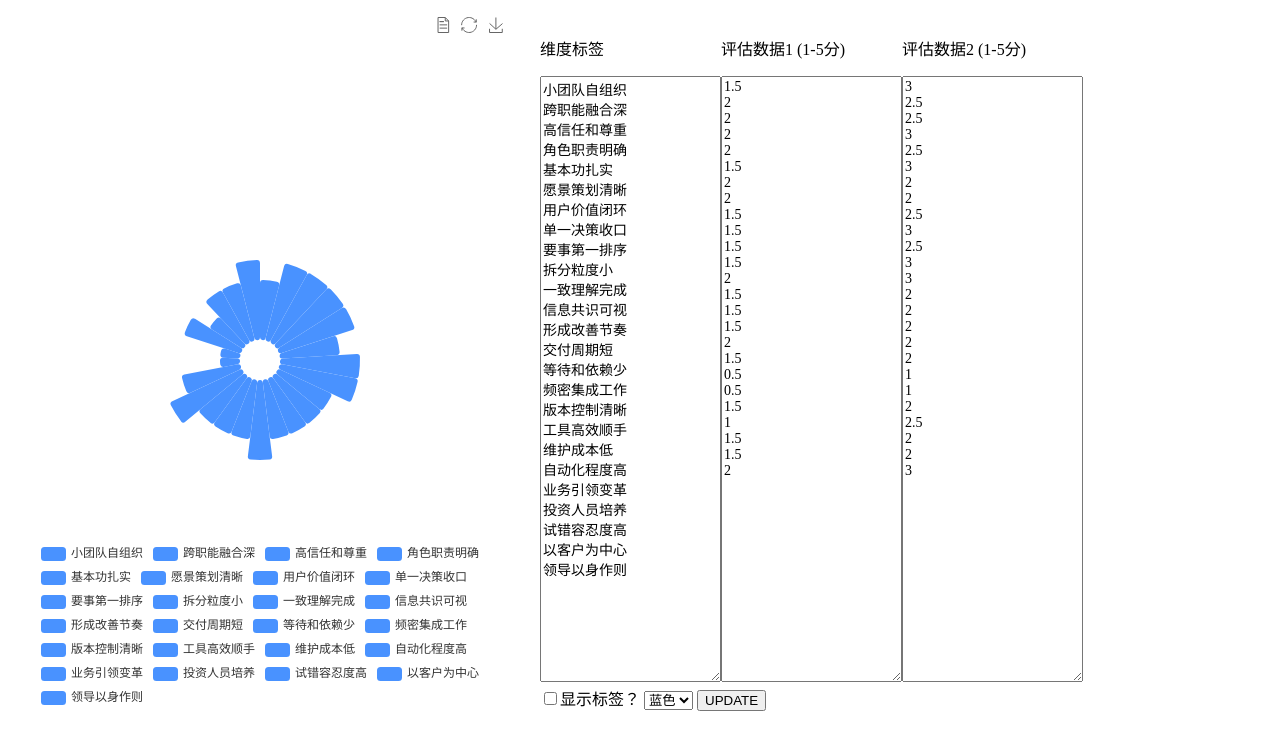
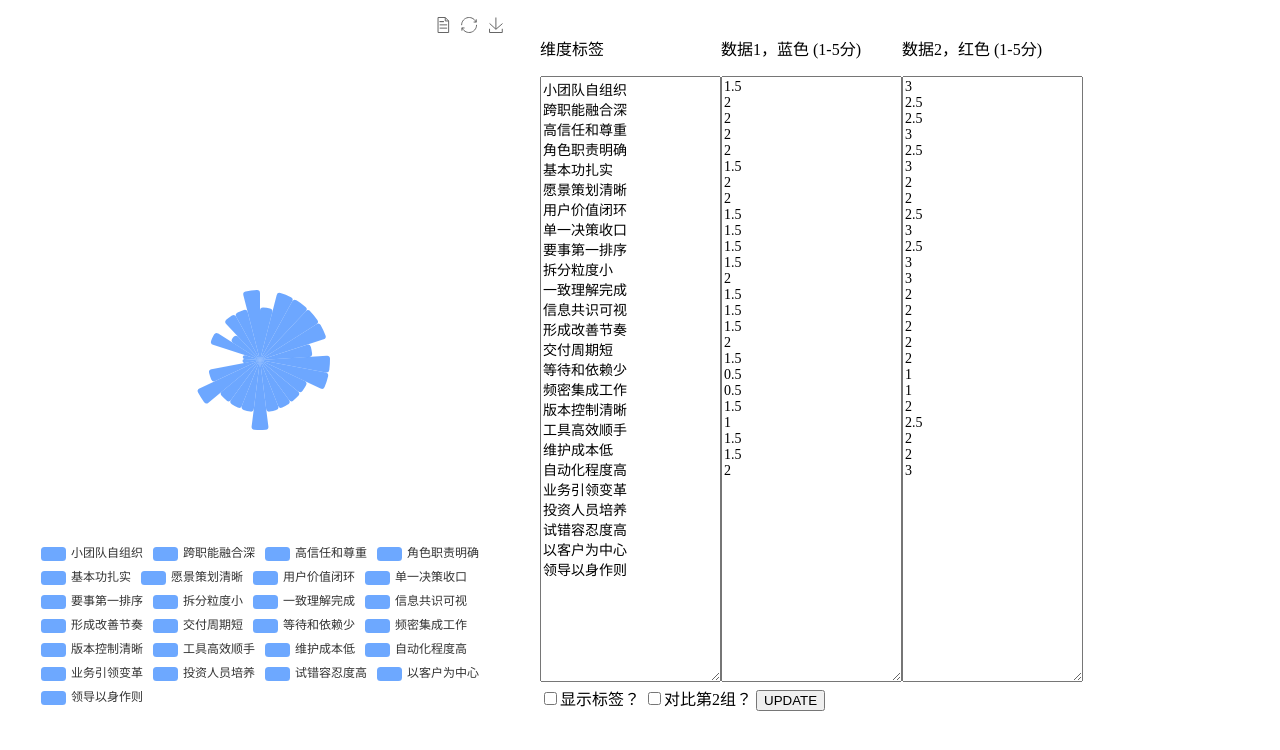
Before and after one commit to mebusw/roseType-balance-wheel-assessment-tool, a plain HTML site: page index.html in a window 1280 px wide. Drawn offline with nearby package versions, Linux system fonts and the light colour scheme.

Commit message:
control to display whether 1 or 2 diagram

```diff
--- a/index.html
+++ b/index.html
@@ -16,15 +16,11 @@
         <div id="container" style="float: left; height: 700px; width: 500px;margin: 10px;"></div>
         <div style=" margin: 20px;float: left;">
         	<div style="float: left;"><p>维度标签</p><textarea id="dimensions" style="font-family: serif; font-size: 14px; height: 600px;"></textarea></div>
-        	<div style="float: left;"><p>评估数据1 (1-5分)</p><textarea id="teamData1" style="font-family: serif; font-size: 14px;height: 600px;"></textarea></div>
-        	<div style="float: left;"><p>评估数据2 (1-5分)</p><textarea id="teamData2" style="font-family: serif; font-size: 14px;height: 600px;"></textarea></div>
+        	<div style="float: left;"><p>数据1，蓝色 (1-5分)</p><textarea id="teamData1" style="font-family: serif; font-size: 14px;height: 600px;"></textarea></div>
+        	<div style="float: left;"><p>数据2，红色 (1-5分)</p><textarea id="teamData2" style="font-family: serif; font-size: 14px;height: 600px;"></textarea></div>
         	<div>
         		<input type="checkbox" id="willShowLabel"><label for="willShowLabel">显示标签？</label>
-        		<select id="colorPicker">
-        			<option value="#4992ff">蓝色</option>
-        			<option value="#ff6e76">红色</option>
-        			<option value="#05c091">绿色</option>
-        		</select>
+        		<input type="checkbox" id="willCompareWithTeam2" ><label for="willCompareWithTeam2">对比第2组？</label>
         		<button id="update" onclick="update()">UPDATE</button>
         	</div>
         </div>
@@ -155,45 +151,21 @@ var computedData1 = [
 var option;
 var computedData1;
 var computedData2;
+var series;
+const MAX_SCORE = 5;
 
-option = {
-	    legend: {
-	        top: 'bottom'
-	    },
-	    toolbox: {
-	        show: true,
-	        feature: {
-	            mark: {show: true},
-	            dataView: {show: true, readOnly: false},
-	            restore: {show: true},
-	            saveAsImage: {show: true}
-	        }
-	    },
-	    series: [
-	        {
-	            name: '面积模式',
-	            label: {show: false},
-	            type: 'pie',
-	            radius: [20, 100],
-	            center: ['50%', '50%'],
-	            roseType: 'area',
-	            itemStyle: {
-	                borderRadius: 3
-	            },
-	            data: computedData1
-	        }
-	    ]
-	};
 
 function update() {
 	console.log("update");
 	dimensions = document.getElementById("dimensions").value.split('\n');
 	teamData1 = document.getElementById("teamData1").value.split('\n');
 	teamData2 = document.getElementById("teamData2").value.split('\n');
-	willShowLabel = document.getElementById("willShowLabel").checked;
-	var colorPicker = document.getElementById("colorPicker").value;
-	var colorArr = Array(dimensions.length).fill(colorPicker);
+	var willShowLabel = document.getElementById("willShowLabel").checked;
+	var willCompareWithTeam2 = document.getElementById("willCompareWithTeam2").checked;
 
+	var maxOfTeam1 = Math.max(...teamData1)
+	var maxOfTeam2 = Math.max(...teamData2)
+	var maxOfTeams = Math.max(maxOfTeam1, maxOfTeam2)
 
 	computedData1 = teamData1.map(function (e, i) {
 		return {value: e, name: dimensions[i]}
@@ -201,6 +173,44 @@ function update() {
 	computedData2 = teamData2.map(function (e, i) {
 		return {value: e, name: dimensions[i]}
 	});
+
+	var series = [
+	        {
+	            name: 'team1',
+	            label: {show: willShowLabel},
+	            type: 'pie',
+	            radius: [0, maxOfTeam1/MAX_SCORE*70 + '%'],
+	            center: ['50%', '50%'],
+	            roseType: 'area',
+	            itemStyle: {
+	                borderRadius: 3,
+	                color: "#4992ffcc" //Blue
+	            },
+	            z: 10,
+	            data: computedData1
+	        }
+	    ]
+	console.log(willCompareWithTeam2);
+	console.log(series);
+
+	if (willCompareWithTeam2) {
+		series.splice(0, 0,
+			{
+	            name: 'team2',
+	            label: {show: willShowLabel},
+	            type: 'pie',
+	            radius: [0, maxOfTeam2/MAX_SCORE*70 + '%'],
+	            center: ['50%', '50%'],
+	            roseType: 'area',
+	            itemStyle: {
+	                borderRadius: 3,
+	                color: "#ff6e76ff" //Red
+	            },
+	            z: -10,
+	            data: computedData2
+	        }
+	    )
+	}
 
 	option = {
 	    legend: {
@@ -215,29 +225,18 @@ function update() {
 	            saveAsImage: {show: true}
 	        }
 	    },
-	    series: [
-	        {
-	            name: '面积模式',
-	            label: {show: willShowLabel},
-	            type: 'pie',
-	            radius: [20, 100],
-	            center: ['50%', '50%'],
-	            roseType: 'area',
-	            itemStyle: {
-	                borderRadius: 3
-	            },
-	            data: computedData1
-	        }
-	    ],
-	    color: colorArr
-	};
+	    series: series
 
-	myChart.setOption(option);
+	}
+
+	if (option && typeof option === 'object') {
+		myChart.setOption(option);
+	}
+
 }
 
-if (option && typeof option === 'object') {
-    update();
-}
+update();
+
 
         </script>
     </body>
```
